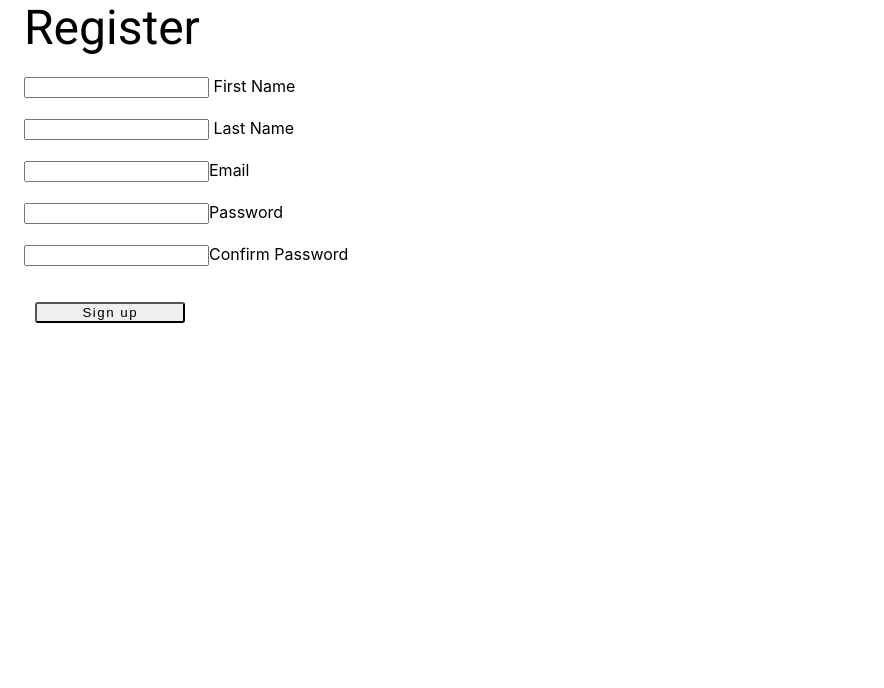
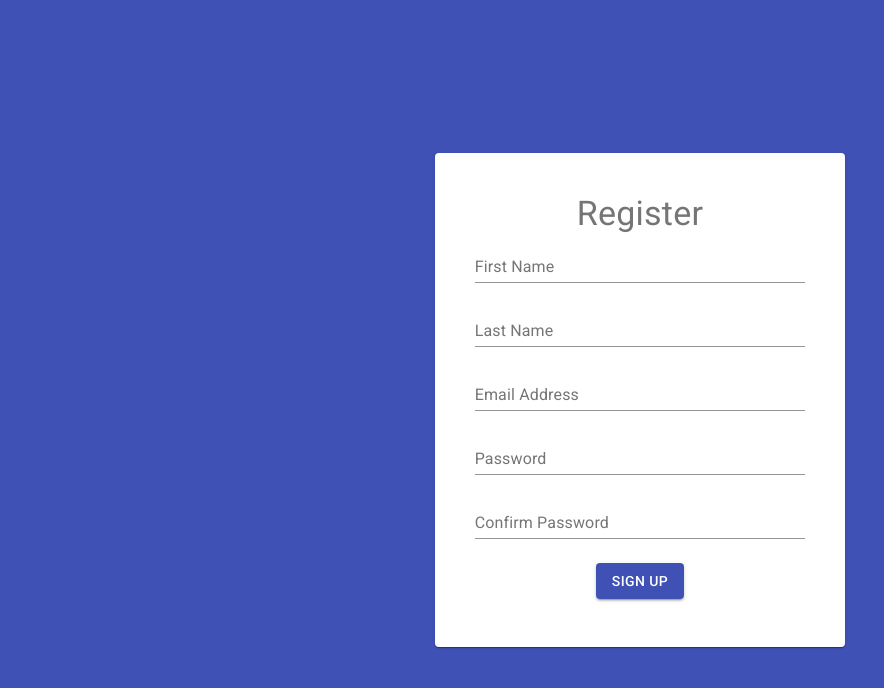
Before and after one commit to wparks08/pocket-notes, a React (Create React App) app in the folder client/: page /register in a window 1280 px wide. Shown: the top 688 px of the page, without its empty margins (0-884 px from the left). Built offline with nearby package versions, Linux system fonts and the light colour scheme.

Commit message:
implement registration form w/ material ui

```diff
--- a/client/src/App.js
+++ b/client/src/App.js
@@ -61,15 +61,7 @@ function App() {
                                     <PrivateRoutes exact path="/categories" component={Categories} />
                                     <PrivateRoutes exact path="/notes/:id" component={EditNote} />
                                     <PrivateRoutes exact path="/notes" component={Notes} />
-                                    <Route path="/registerUser">
-                                        <Register />
-                                    </Route>
-                                    <Route path="/loginUser">
-                                        <Login />
-                                    </Route>
-                                    <Route path="/">
-                                        <Home />
-                                    </Route>
+                                    <PrivateRoutes exact path="/" component={Home} />
                                 </Switch>
                             </MainContent>
                         </Layout>
--- a/client/src/components/LoginControls/index.js
+++ b/client/src/components/LoginControls/index.js
@@ -22,18 +22,18 @@ class LoginControls extends Component {
         console.log(user);
         return (
             <List>
-                <ListItem button component={Link} to="/registerUser">
-                    <ListItemIcon>
-                        <VpnKeyIcon />
-                    </ListItemIcon>
-                    <ListItemText primary="Register" />
-                </ListItem>
-                <ListItem button component={Link} to="/loginUser" >
-                    <ListItemIcon>
-                        <VpnKeyIcon />
-                    </ListItemIcon>
-                    <ListItemText primary="Login" />
-                </ListItem>
+                {/*<ListItem button component={Link} to="/registerUser">*/}
+                {/*    <ListItemIcon>*/}
+                {/*        <VpnKeyIcon />*/}
+                {/*    </ListItemIcon>*/}
+                {/*    <ListItemText primary="Register" />*/}
+                {/*</ListItem>*/}
+                {/*<ListItem button component={Link} to="/loginUser" >*/}
+                {/*    <ListItemIcon>*/}
+                {/*        <VpnKeyIcon />*/}
+                {/*    </ListItemIcon>*/}
+                {/*    <ListItemText primary="Login" />*/}
+                {/*</ListItem>*/}
                 <ListItem button onClick={this.onLogoutClick}>
                     <ListItemIcon>
                         <VpnKeyIcon />
--- a/client/src/pages/Register/index.js
+++ b/client/src/pages/Register/index.js
@@ -1,11 +1,15 @@
 import React from "react";
 import { Component } from "react";
 import { connect } from "react-redux";
-import { withRouter } from "react-router-dom";
+import { Link, withRouter } from "react-router-dom";
 import PropTypes from "prop-types";
 import { registerUser } from "../../actions/authActions";
 import Container from "@material-ui/core/Container";
 import Typography from "@material-ui/core/Typography";
+import Grid from "@material-ui/core/Grid";
+import Paper from "@material-ui/core/Paper";
+import TextField from "@material-ui/core/TextField";
+import Button from "@material-ui/core/Button";
 
 class Register extends Component {
     constructor() {
@@ -43,83 +47,96 @@ class Register extends Component {
     render() {
         const { error } = this.state;
         return (
-            <Container>
-                <Typography variant="h3">Register</Typography>
-
-                <form noValidate onSubmit={this.onSubmit}>
-                    <br></br>
-                    <div className="input-field">
-                        <input
+            <Container maxWidth="xl" style={{ display: "flex", height: "100vh", backgroundColor: "#3f51b5" }}>
+                <Grid container justify="center" alignItems="center">
+                    <Grid item xs={12} md={6} lg={4}>
+                        <Paper>
+                            <form style={{ padding: 40 }} onSubmit={this.onSubmit}>
+                                <Grid container justify="center">
+                                    <Grid item>
+                                        <Typography variant="h4" color="textSecondary">
+                                            Register
+                                        </Typography>
+                                    </Grid>
+                                </Grid>
+                                <Grid container justify="center">
+                                    <Grid item xs={12}>
+                                        <TextField
+                                            id="firstName"
+                                            name="firstName"
+                                            label="First Name"
+                                            error={error.firstName}
+                                            fullWidth
+                                            style={{ marginBottom: 16 }}
                                             onChange={this.onChange}
                                             value={this.state.firstName}
-                            error={error.firstName}
-                            id="firstName"
-                            name="firstName"
-                            type="text"
+                                            autoComplete="given-name"
                                         />
-                        <label htmlFor="firstName"> First Name</label>
-                    </div>
-                    <br></br>
-                    <div className="input-field ">
-                        <input
+                                        <TextField
+                                            id="lastName"
+                                            name="lastName"
+                                            label="Last Name"
+                                            error={error.lastName}
+                                            fullWidth
+                                            style={{ marginBottom: 16 }}
                                             onChange={this.onChange}
                                             value={this.state.lastName}
-                            error={error.lastName}
-                            id="lastName"
-                            name="lastName"
-                            type="text"
+                                            autoComplete="family-name"
                                         />
-                        <label htmlFor="lastName"> Last Name</label>
-                    </div>
-                    <br></br>
-                    <div className="input-field ">
-                        <input
+                                        <TextField
+                                            id="email"
+                                            name="email"
+                                            label="Email Address"
+                                            error={error.email}
+                                            fullWidth
+                                            style={{ marginBottom: 16 }}
+                                            type="email"
                                             onChange={this.onChange}
                                             value={this.state.email}
-                            error={error.email}
-                            id="email"
-                            type="email"
+                                            autoComplete="email"
                                         />
-                        <label htmlFor="email">Email</label>
-                    </div>
-                    <br></br>
-                    <div className="input-field ">
-                        <input
+                                        <TextField
+                                            id="password"
+                                            name="password"
+                                            label="Password"
+                                            error={error.password}
+                                            fullWidth
+                                            style={{ marginBottom: 16 }}
+                                            type="password"
                                             onChange={this.onChange}
                                             value={this.state.password}
-                            error={error.password}
-                            id="password"
+                                            autoComplete="new-password"
+                                        />
+                                        <TextField
+                                            id="password2"
+                                            name="password2"
+                                            label="Confirm Password"
+                                            error={error.password2}
+                                            fullWidth
+                                            style={{ marginBottom: 16 }}
                                             type="password"
-                        />
-                        <label htmlFor="password">Password</label>
-                    </div>
-                    <br></br>
-                    <div className="input-field ">
-                        <input
                                             onChange={this.onChange}
                                             value={this.state.password2}
-                            error={error.password2}
-                            id="password2"
-                            type="password"
+                                            autoComplete="new-password"
                                         />
-                        <label htmlFor="password2">Confirm Password</label>
-                    </div>
-                    <br></br>
-                    <div className="" style={{ paddingLeft: "11.250px" }}>
-                        <button
-                            style={{
-                                width: "150px",
-                                borderRadius: "3px",
-                                letterSpacing: "1.5px",
-                                marginTop: "1rem"
-                            }}
+                                    </Grid>
+                                    <Grid item container xs={12} justify="center">
+                                        <Grid item>
+                                            <Button
+                                                variant="contained"
+                                                color="primary"
+                                                style={{ marginBottom: 8, marginTop: 8 }}
                                                 type="submit"
-                            className=""
                                             >
-                            Sign up
-                        </button>
-                    </div>
+                                                Sign Up
+                                            </Button>
+                                        </Grid>
+                                    </Grid>
+                                </Grid>
                             </form>
+                        </Paper>
+                    </Grid>
+                </Grid>
             </Container>
         );
     }
```
Lines whose indentation alone changed are shown as unchanged.
